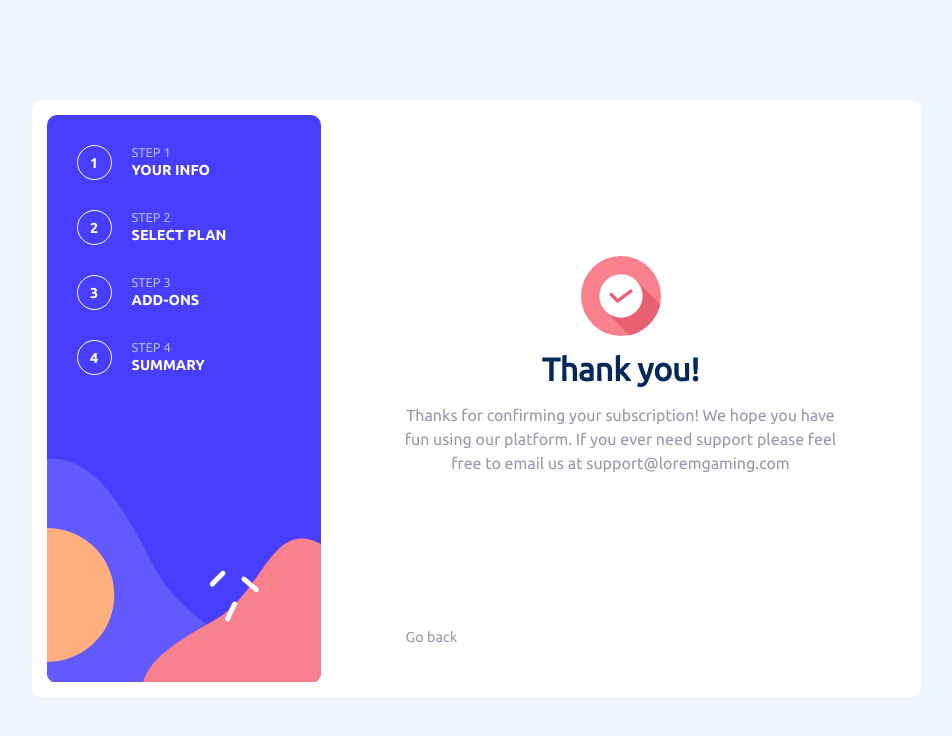
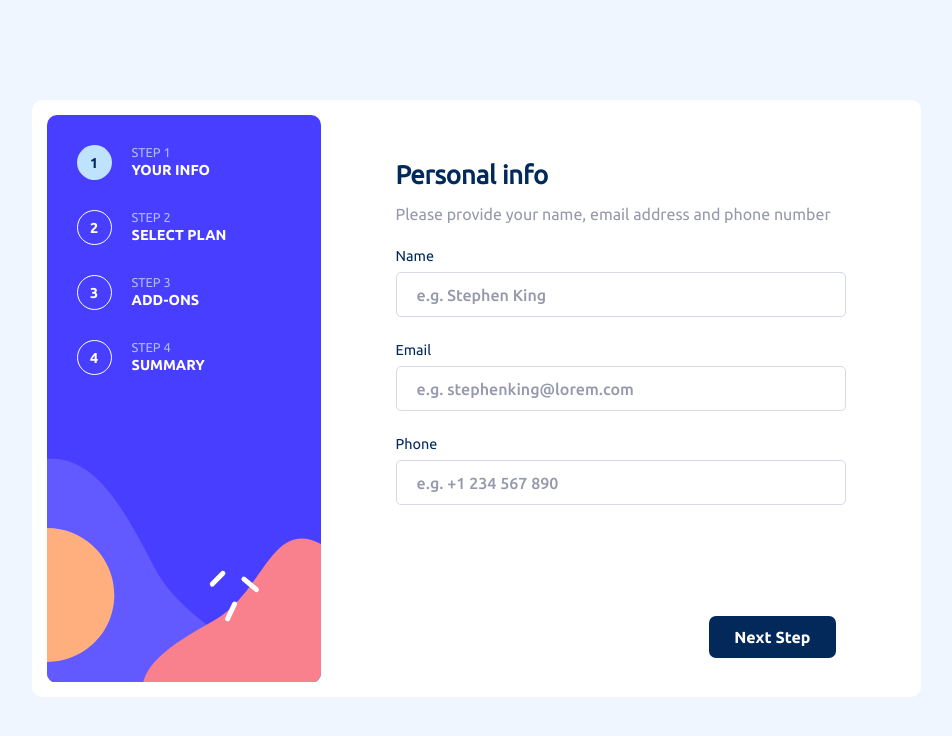
Before and after one commit to Marpace/multi-step-form, a React (Create React App) app: page / in a window 1280 px wide. Shown: the top 736 px of the page, without its empty margins (164-1116 px from the left). Built offline with nearby package versions, Linux system fonts and the light colour scheme.

Commit message:
update code

```diff
--- a/src/App.js
+++ b/src/App.js
@@ -11,7 +11,7 @@ import ThankYou from "./components/ThankYou";
 
 function App() {
 
-  const [currentStep, setCurrentStep] = useState(5);
+  const [currentStep, setCurrentStep] = useState(1);
   const [isYearly, setIsYearly] = useState(false);
   const [chosenPlan, setChosenPlan] = useState()
   const [chosenAddons, setChosenAddons] = useState([]);
```
